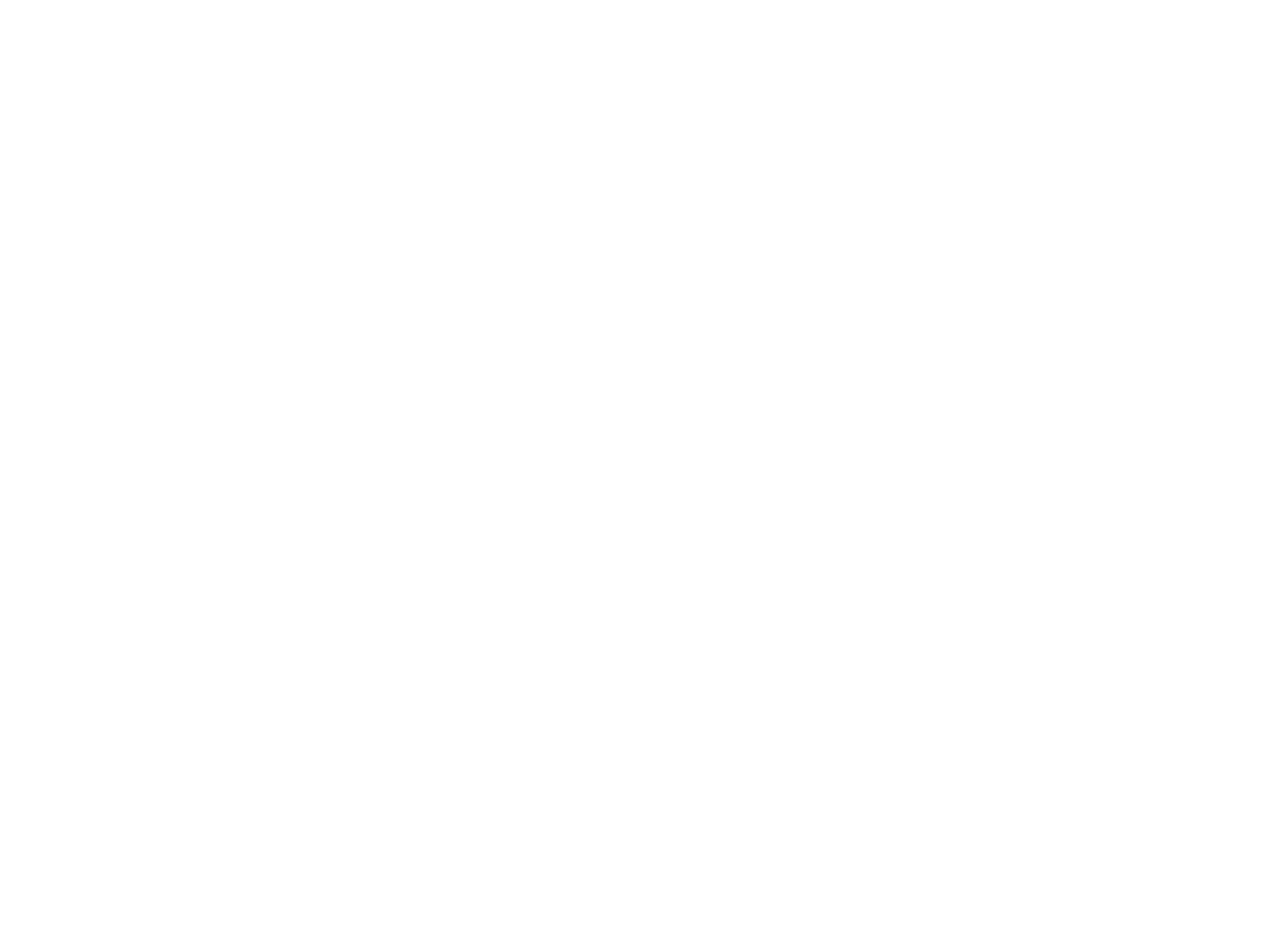
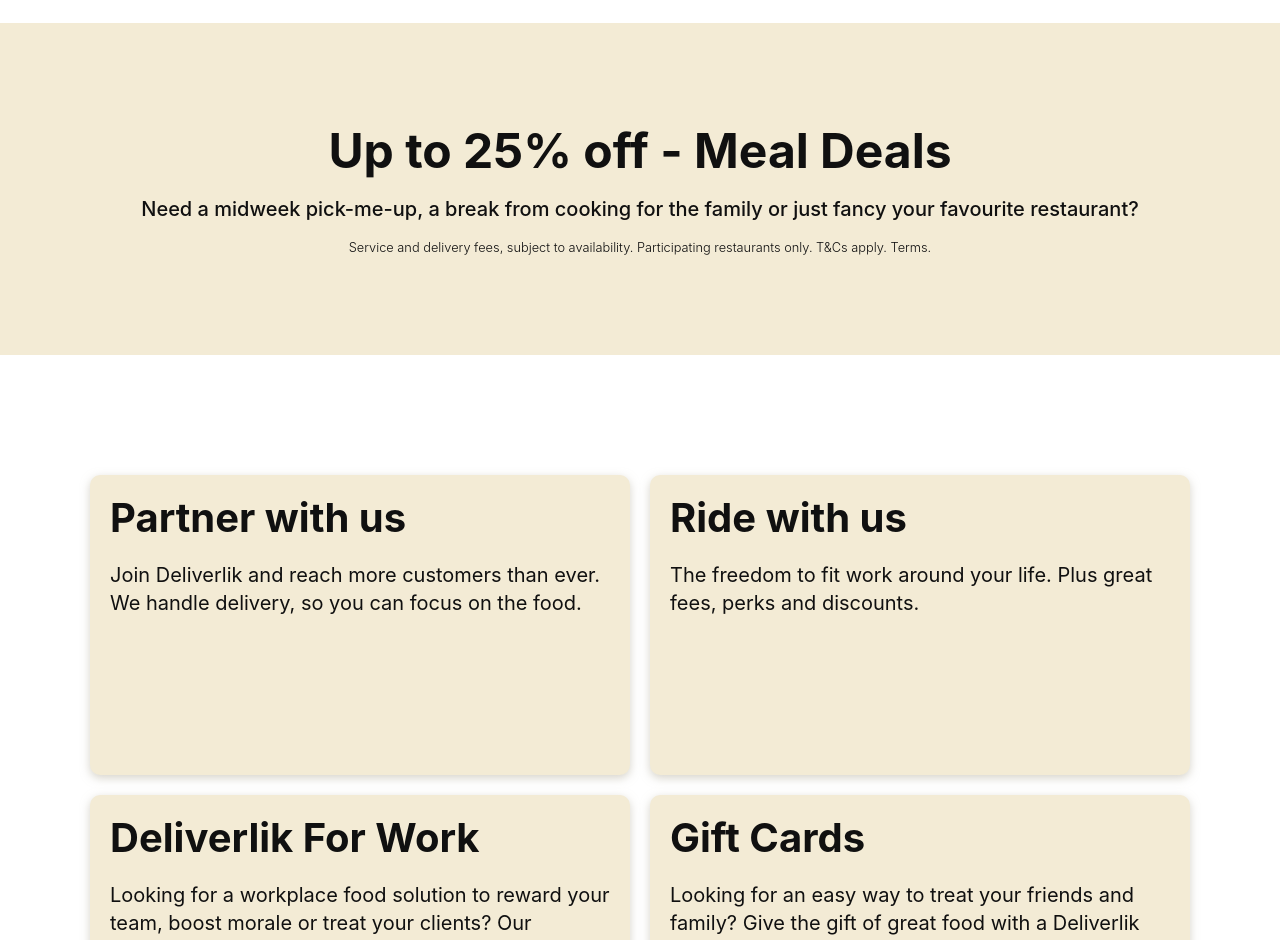
Before and after one commit to hotriluc/deliverlik, a React (Vite) app in the folder deliverlik-fe/: page / in a window 1280 px wide. Shown: the part 1780-2720 px from the top of the page. Before the commit the page ends 1596 px from the top, so only its background shows below. Built offline with nearby package versions, Linux system fonts and the light colour scheme.

Commit message:
feat: add explainer and partnership section

```diff
--- /dev/null
+++ b/deliverlik-fe/src/components/merch/Merch.tsx
@@ -0,0 +1,46 @@
+import React from "react";
+import styled from "styled-components";
+
+const MerchBlock = styled.div`
+  display: flex;
+  flex-direction: column;
+  justify-content: center;
+  align-items: center;
+  gap: 2rem;
+
+  background-color: ${(props) => props.theme.colors.primary};
+  padding: 10rem 4rem;
+`;
+
+const MerchPromotionHeading = styled.h1`
+  margin: 0;
+  font-size: 4.8rem;
+`;
+
+const MerchDescription = styled.p`
+  font-size: 2rem;
+  font-weight: 500;
+`;
+
+const MerchTerms = styled.p`
+  font-weight: 300;
+  font-size: 1.28rem;
+`;
+
+const Merch = () => {
+  return (
+    <MerchBlock>
+      <MerchPromotionHeading>Up to 25% off - Meal Deals</MerchPromotionHeading>
+      <MerchDescription>
+        Need a midweek pick-me-up, a break from cooking for the family or just
+        fancy your favourite restaurant?
+      </MerchDescription>
+      <MerchTerms>
+        Service and delivery fees, subject to availability. Participating
+        restaurants only. T&Cs apply. Terms.
+      </MerchTerms>
+    </MerchBlock>
+  );
+};
+
+export default Merch;
--- a/deliverlik-fe/src/components/ui/ExplainerCard.tsx
+++ b/deliverlik-fe/src/components/ui/ExplainerCard.tsx
@@ -22,7 +22,7 @@
 
   p {
     font-size: 2rem;
-    font-weight: 300;
+    line-height: 1.4;
   }
 `;
 
--- /dev/null
+++ b/deliverlik-fe/src/components/ui/PartnershipCard.tsx
@@ -0,0 +1,49 @@
+import React from "react";
+import styled from "styled-components";
+
+interface PartnershipCardProps {
+  title: string;
+  description: string;
+}
+
+const Card = styled.div`
+  display: flex;
+  min-height: 30rem;
+  flex-basis: 45%;
+  flex-direction: column;
+
+  gap: 2rem;
+  padding: 2rem;
+
+  border-radius: ${(props) => props.theme.borderRadius};
+  box-shadow: ${(props) => props.theme.boxShadows.primaryBackground};
+  background-color: ${(props) => props.theme.colors.primary};
+
+  cursor: pointer;
+  transition: all 0.3s;
+
+  h1 {
+    margin: 0;
+  }
+
+  p {
+    font-size: 2rem;
+    line-height: 1.4;
+  }
+
+  &:hover {
+    background-color: ${(props) => props.theme.colors.secondary};
+    color: ${(props) => props.theme.colors.background};
+  }
+`;
+
+const PartnershipCard = ({ title, description }: PartnershipCardProps) => {
+  return (
+    <Card>
+      <h1>{title}</h1>
+      <p>{description}</p>
+    </Card>
+  );
+};
+
+export default PartnershipCard;
--- a/deliverlik-fe/src/routes/Home.tsx
+++ b/deliverlik-fe/src/routes/Home.tsx
@@ -6,13 +6,30 @@
 import AddressSearch from "../components/addresses/AddressSearch";
 import SlideShowPanel from "../components/slideshow-panel/SlideShowPanel";
 import ExplainerCard from "../components/ui/ExplainerCard";
+import Merch from "../components/merch/Merch";
+import PartnershipCard from "../components/ui/PartnershipCard";
 
 const SectionHero = styled.section`
   height: 100%;
+
+  h1 {
+    margin-top: 12rem;
+    text-align: center;
+    line-height: 1.4;
+  }
 `;
 
 const SectionExplainer = styled.section`
-  padding: 4rem 4rem;
+  padding: 12rem 4rem;
+`;
+
+const SectionPartnership = styled.section`
+  padding: 12rem 4rem;
+
+  display: flex;
+  gap: 2rem;
+  flex-wrap: wrap;
+  justify-content: center;
 `;
 
 const Home = () => {
@@ -22,8 +39,9 @@
     <>
       <SectionHero>
         <Flex column alignCenter>
-          <h1 style={{ marginTop: "12rem" }}>
-            Restaurant food, takeaway, groceries. Delivered.
+          <h1>
+            Restaurant food, takeaway, groceries. <br />
+            Delivered.
           </h1>
           {!isLoggedIn && <p>Log in for you addresses</p>}
           <AddressSearch />
@@ -35,6 +53,25 @@
       <SectionExplainer>
         <ExplainerCard />
       </SectionExplainer>
+      <Merch />
+      <SectionPartnership>
+        <PartnershipCard
+          title="Partner with us"
+          description="Join Deliverlik and reach more customers than ever. We handle delivery, so you can focus on the food."
+        />
+        <PartnershipCard
+          title="Ride with us"
+          description="The freedom to fit work around your life. Plus great fees, perks and discounts."
+        />
+        <PartnershipCard
+          title="Deliverlik For Work"
+          description="Looking for a workplace food solution to reward your team, boost morale or treat your clients? Our corporate team can help."
+        />
+        <PartnershipCard
+          title="Gift Cards"
+          description="Looking for an easy way to treat your friends and family? Give the gift of great food with a Deliverlik gift card."
+        />
+      </SectionPartnership>
     </>
   );
 };
```
